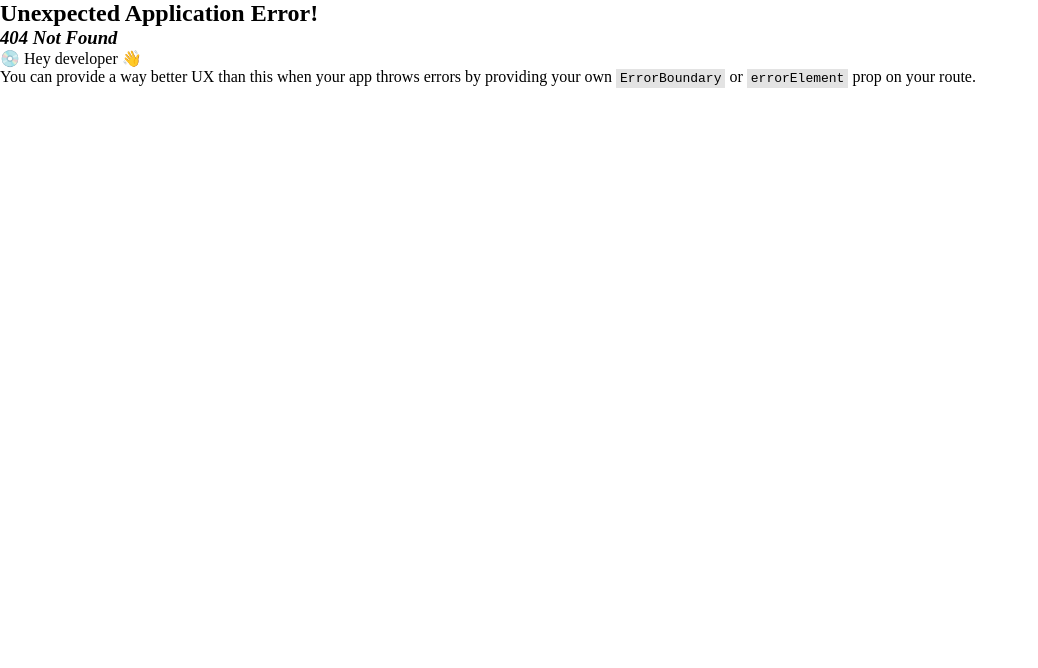
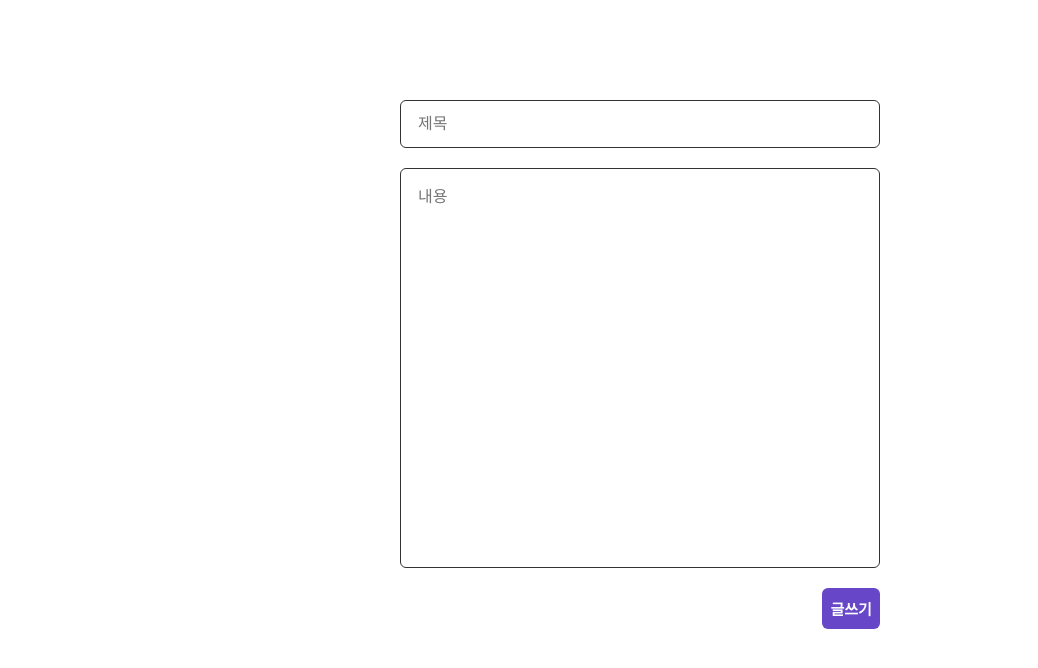
Before and after one commit to Ppakgong/ppak_crud_frontend, a React (Vite) app: page /post in a window 1280 px wide. Before the commit this address had no page. Shown: the top 668 px of the page, without its empty margins (0-1038 px from the left). Built offline with nearby package versions, Linux system fonts and the light colour scheme.

Commit message:
feat: Post UI

```diff
--- /dev/null
+++ b/src/components/atoms/TextArea/Textarea.tsx
@@ -0,0 +1,39 @@
+import styled from "styled-components";
+import theme, { TypoType } from "../../../styles/theme";
+import { ACCENT_COLOR } from "../../../utils/constant";
+
+export type TextAreaStyleProps = {
+  $typo?: TypoType;
+  $py?: number;
+  $px?: number;
+};
+
+export type TextAreaProps = TextAreaStyleProps & {
+  placeholder: string;
+  name: string;
+  value?: string;
+};
+
+const TextArea = ({ placeholder, name, value }: TextAreaProps) => {
+  return <Index placeholder={placeholder} name={name} value={value}></Index>;
+};
+
+export default TextArea;
+
+const Index = styled.textarea<TextAreaStyleProps>`
+  width: 100%;
+  height: 100%;
+  padding: ${({ $py = 14, $px = 17 }) => `${$py}px ${$px}px`};
+  ${({ $typo = "regular4" }) => theme.typo[$typo]}
+  border-radius: 6px;
+  border: 1px solid ${theme.color.gray1};
+  transition: box-shadow 0.3s;
+  outline: none;
+  resize: none;
+  font-family: sans-serif;
+
+  &:focus {
+    border-color: ${theme.color[ACCENT_COLOR]};
+    box-shadow: ${theme.shadow.normal};
+  }
+`;
--- /dev/null
+++ b/src/components/organisms/Post/Post.tsx
@@ -0,0 +1,38 @@
+import styled from "styled-components";
+import Input from "../../atoms/Input/Input";
+import Button from "../../atoms/Button/Button";
+import TextArea from "../../atoms/TextArea/Textarea";
+
+const Post = () => {
+  return (
+    <Container>
+      <Input placeholder="제목" name="title" />
+      <ContentWrapper>
+        <TextArea placeholder="내용" name="content" />
+      </ContentWrapper>
+      <ButtonWrapper>
+        <Button label="글쓰기" $typo="bold5" $width={12} />
+      </ButtonWrapper>
+    </Container>
+  );
+};
+
+export default Post;
+
+const Container = styled.div`
+  width: 100%;
+  height: 100%;
+  display: flex;
+  flex-direction: column;
+  gap: 20px;
+`;
+
+const ContentWrapper = styled.div`
+  height: 400px;
+`;
+
+const ButtonWrapper = styled.div`
+  display: flex;
+  flex-direction: row;
+  justify-content: flex-end;
+`;
--- /dev/null
+++ b/src/pages/Post.tsx
@@ -0,0 +1,22 @@
+import styled from "styled-components";
+import Post from "../components/organisms/Post/Post";
+
+const PostPage = () => {
+  return (
+    <Container>
+      <Post />
+    </Container>
+  );
+};
+
+export default PostPage;
+
+const Container = styled.main`
+  width: 100%;
+  height: 100%;
+  min-height: 100vh;
+  padding: 100px 400px;
+  display: flex;
+  flex-direction: column;
+  align-items: center;
+`;
--- a/src/router.tsx
+++ b/src/router.tsx
@@ -1,6 +1,7 @@
 import { createBrowserRouter } from "react-router-dom";
 import IndexPage from "./pages/Index";
 import AuthPage from "./pages/Auth";
+import PostPage from "./pages/Post";
 
 const router = createBrowserRouter([
   {
@@ -11,6 +12,10 @@ const router = createBrowserRouter([
     path: "/auth",
     element: <AuthPage />,
   },
+  {
+    path: "/post",
+    element: <PostPage />,
+  },
 ]);
 
 export default router;
```
